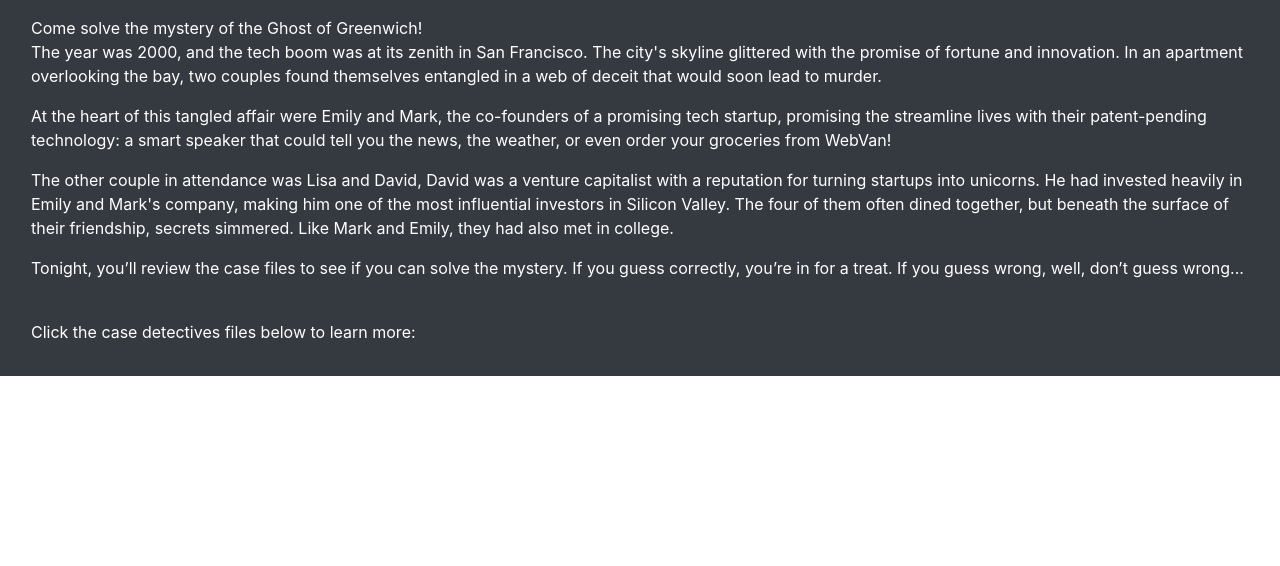
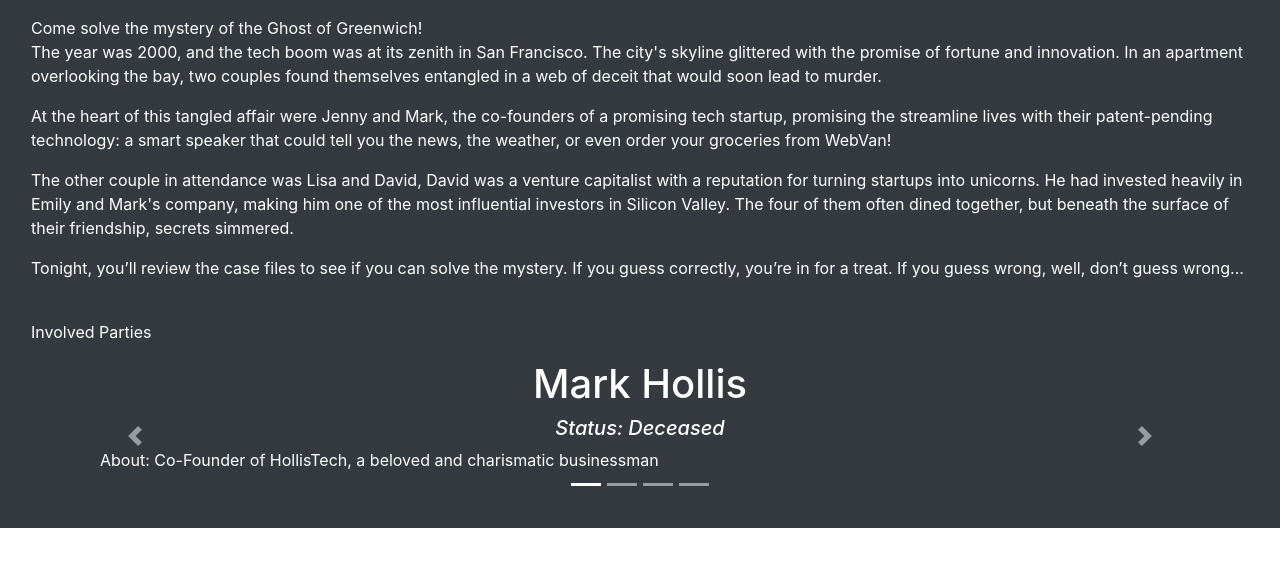
Before and after one commit to allisonbohannon/ghost_of_greenwich, a React (Create React App) app: page / in a window 1280 px wide. Shown: the top 566 px of the page. Built offline with nearby package versions, Linux system fonts and the light colour scheme.

Commit message:
Add carousel of suspects

```diff
--- a/src/components/Home.js
+++ b/src/components/Home.js
@@ -1,14 +1,101 @@
-import React from 'react'
+import React, { useState } from 'react'
 
 const Home = () => {
+
+  const [clue1, setClue1] = useState(false)
+  const [clue2, setClue2] = useState(false)
+  const [clue3, setClue3] = useState(false)
+  const [clue4, setClue4] = useState(false)
+
   return (
     <div>
        <p>The year was 2000, and the tech boom was at its zenith in San Francisco. The city's skyline glittered with the promise of fortune and innovation. In an apartment overlooking the bay, two couples found themselves entangled in a web of deceit that would soon lead to murder.</p>
-       <p>At the heart of this tangled affair were Emily and Mark, the co-founders of a promising tech startup, promising the streamline lives with their patent-pending technology: a smart speaker that could tell you the news, the weather, or even order your groceries from WebVan! </p>
-       <p>The other couple in attendance was Lisa and David, David was a venture capitalist with a reputation for turning startups into unicorns. He  had invested heavily in Emily and Mark's company, making him one of the most influential investors in Silicon Valley. The four of them often dined together, but beneath the surface of their friendship, secrets simmered. Like Mark and Emily, they had also met in college. </p>
+       <p>At the heart of this tangled affair were Jenny and Mark, the co-founders of a promising tech startup, promising the streamline lives with their patent-pending technology: a smart speaker that could tell you the news, the weather, or even order your groceries from WebVan! </p>
+       <p>The other couple in attendance was Lisa and David, David was a venture capitalist with a reputation for turning startups into unicorns. He  had invested heavily in Emily and Mark's company, making him one of the most influential investors in Silicon Valley. The four of them often dined together, but beneath the surface of their friendship, secrets simmered. </p>
        <p>Tonight, you’ll review the case files to see if you can solve the mystery. If you guess correctly, you’re in for a treat. If you guess wrong, well, don’t guess wrong...</p>
        <br></br>
-       <p>Click the case detectives files below to learn more: </p>
+       <p>Involved Parties </p>
+       {/* Carousel */}
+       <div class="container-fluid">
+        <div id="carouselExampleIndicators" class="carousel slide" data-ride="carousel">
+                <ol class="carousel-indicators">
+                    <li data-target="#carouselExampleIndicators" data-slide-to="0" class="active"></li>
+                    <li data-target="#carouselExampleIndicators" data-slide-to="1"></li>
+                    <li data-target="#carouselExampleIndicators" data-slide-to="2"></li>
+                    <li data-target="#carouselExampleIndicators" data-slide-to="3"></li>
+                </ol>
+                <div class="carousel-inner">
+                    {/* Mark */}
+                    <div class="carousel-item active">
+                        <div class="container">
+                            <div class="text-center">
+                                <h1>Mark Hollis</h1>
+                                <h5><em>Status: Deceased</em></h5>
+                            </div>
+                            <div class="container">
+                                <p>About: Co-Founder of HollisTech, a beloved and charismatic businessman </p>
+                            </div>
+                        </div>
+                        <br></br>
+                    </div>
+                    {/* Jenny */}
+                    <div class="carousel-item">
+                        <div class="container">
+                            <div class="text-center">
+                                <h1>Jenny Hollis</h1>
+                                <h5><em>Status: Suspect</em></h5>
+                            </div>
+                            <div class="container">
+                                <p>About:Co-Founder of HollisTech, a studious, shy, computer engineer </p>
+                                <p>Witness Statement: We had David and Lisa over that night to celebrate the upcoming IPO. David had been a big help for securing investor funds leading up to our IPO. I heard Lisa and David bickering all night, but I don’t know about what. All I remember is we were all having a good time drinking champagne and watching the sunset on the roof. After a few bottles, we came back down, I thought Mark had just had too much…. I can’t… I can’t…  </p>
+                            </div>
+                        </div>
+                        <br></br>
+                    </div>
+                    {/* Lisa Evans */}
+                    <div class="carousel-item">
+                        <div class="container">
+                            <div class="text-center">
+                                <h1>Lisa Holton</h1>
+                                <h5><em>Status: Suspect</em></h5>
+                            </div>
+                            <div class="container">
+                                <p>About: a yoga instructor; orginally a scholarship student from Arkansas who met David at Stanford</p>
+                                <p>Witness Statement: We were just trying to celebrate - the IPO was going to be a big break for all of them. Well, maybe not David, he’s always had plenty of money, but this was the first time he felt he was earning it.  Anyways, Jenny made this great dinner for us. David and I were interrupted for a bit when we stepped outside to take a call with our lawyer. Then we all went to the roof to toast while we watched the sunset. I feel like I remember David going to get us another bottle at one point, but otherwise we were always altogether. </p>
+                            </div>
+                        </div>
+                        <br></br>
+                    </div>
+                    {/* David Holton */}
+                    <div class="carousel-item">
+                        <div class="container">
+                            <div class="text-center">
+                                <h1>David Holton</h1>
+                                <h5><em>Status: Suspect</em></h5>
+                            </div>
+                            <div class="container">
+                                <p>About: a wealthy, influential VC from the storied Holtons of Atherton</p>
+                                <p>Witness Statement: It was a big night for us all, so we were toasting to celebrate! I don’t know, man. We were pouring the champagne downstairs; Lisa and I had to talk to our lawyer at one point which was a pretty big buzzkill.  Then we were on the roof. We were all drinking pretty heavily, Lisa got sick like she always does and had to go downstairs to the bathroom, but at least she came back with more bubbles! I dunno, we were just partying</p>
+                            </div>
+                        </div>
+                        <br></br>
+                    </div>
+
+                </div>
+                <a class="carousel-control-prev" href="#carouselExampleIndicators" role="button" data-slide="prev">
+                    <span class="carousel-control-prev-icon" aria-hidden="true"></span>
+                    <span class="sr-only">Previous</span>
+                </a>
+                <a class="carousel-control-next" href="#carouselExampleIndicators" role="button" data-slide="next">
+                    <span class="carousel-control-next-icon" aria-hidden="true"></span>
+                    <span class="sr-only">Next</span>
+                </a>
+            </div>
+       </div>
+       {/* {clue1 = true? <Clue1 />: ""}
+       {clue2 = true? <Clue2 />: ""}
+       {clue3 = true? <Clue3 />: ""}
+       {clue4 = true? <Clue4 />: ""} */}
     </div>
   )
 }
```
